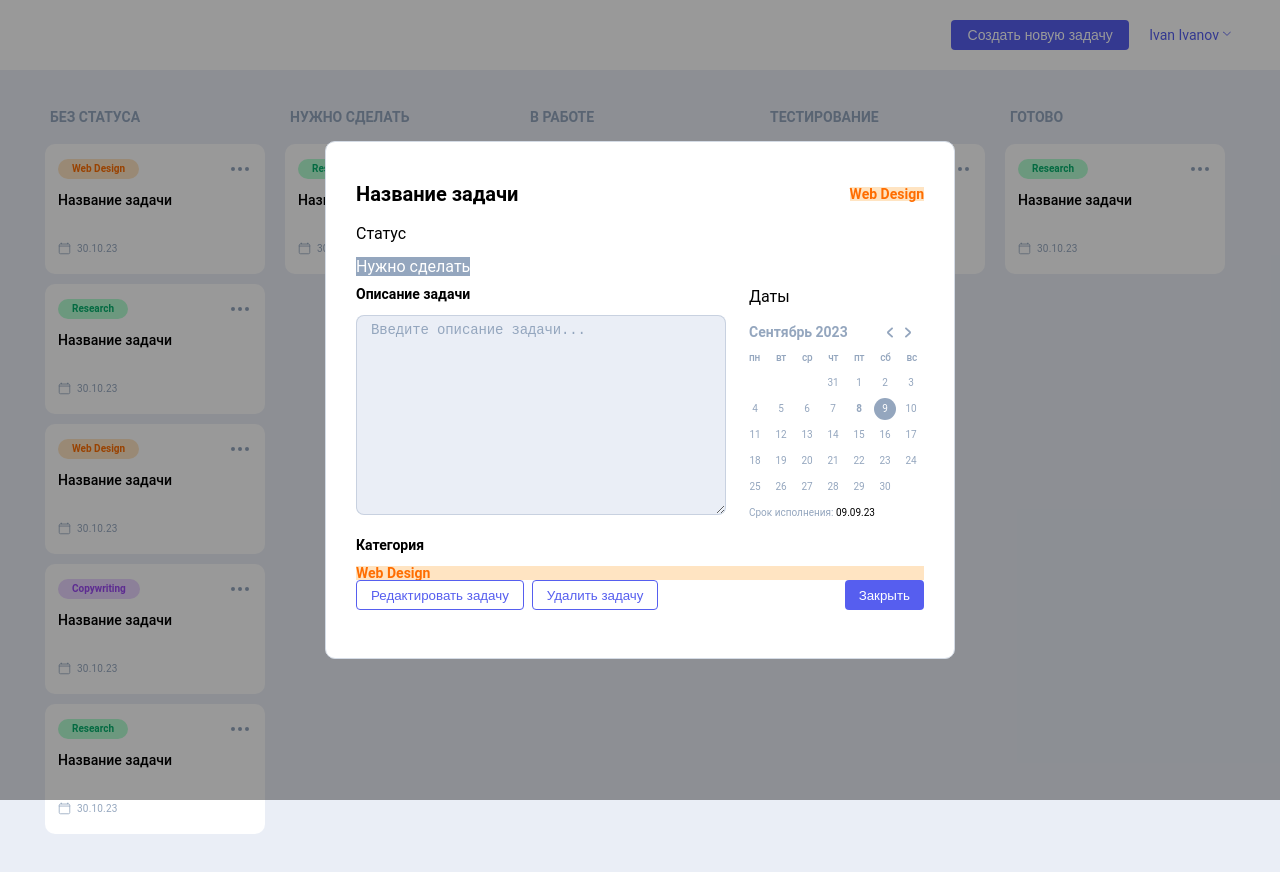
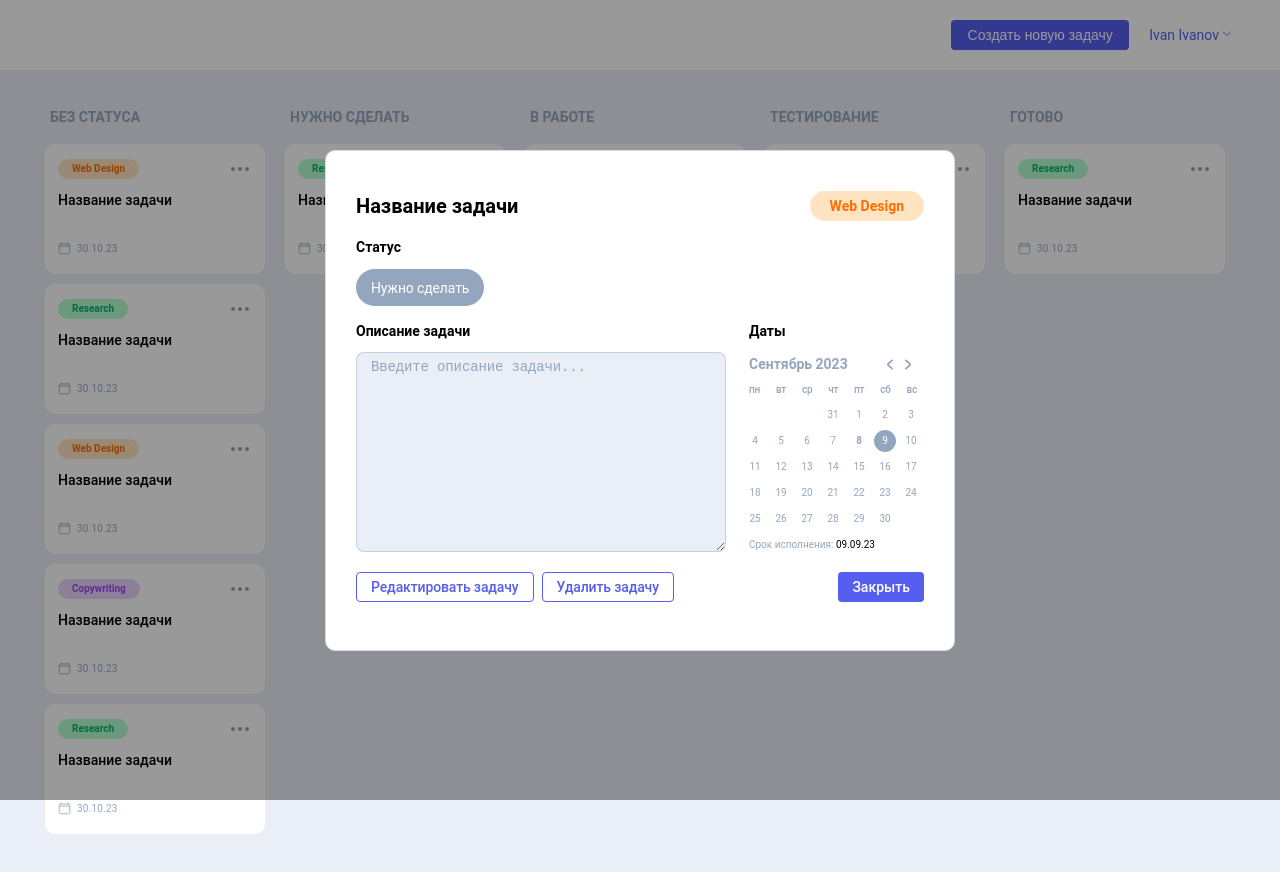
Before and after one commit to vrealzhik/kanban, a React app in the folder newTask/: page / in a window 1280 px wide. Both pictures are taken after a click on the element 240 px from the left and 169 px from the top of the page. Shown: the top 872 px of the page. Built offline with nearby package versions, Linux system fonts and the light colour scheme; the HTML template or start-up script is replaced by a standard one.

Commit message:
style part 5

```diff
--- a/newTask/src/App.css
+++ b/newTask/src/App.css
@@ -196,36 +196,12 @@
   margin-bottom: 20px;
 }
 
-.pop-browse__btn-browse, .pop-browse__btn-edit {
-  display: flex;
-  flex-wrap: wrap;
-  align-items: flex-start;
-  justify-content: space-between;
-}
-.pop-browse__btn-browse button, .pop-browse__btn-edit button {
-  height: 30px;
-  margin-bottom: 10px;
-  padding: 0 14px;
-}
+
 .pop-browse__btn-browse .btn-group button, .pop-browse__btn-edit .btn-group button {
   margin-right: 8px;
 }
 
-.form-browse__area::-moz-placeholder {
-  font-weight: 400;
-  font-size: 14px;
-  line-height: 1px;
-  color: #94A6BE;
-  letter-spacing: -0.14px;
-}
 
-._btn-bor {
-  border-radius: 4px;
-  border: 0.7px solid var(--palette-navy-60, #565EEF);
-  outline: none;
-  background: transparent;
-  color: #565EEF;
-}
 ._btn-bor a {
   color: #565EEF;
 }
@@ -245,6 +221,13 @@
   display: none;
 }
 
+.subttl {
+  color: #000;
+  font-size: 14px;
+  font-weight: 600;
+  line-height: 1;
+}
+
 ._dark {
   display: none;
 }
@@ -262,12 +245,6 @@
   border: 1px solid #565EEF;
 }
 
-.card__theme {
-  width: auto;
-  height: 20px;
-  padding: 5px 14px;
-  border-radius: 18px;
-}
 .card__theme p {
   font-size: 10px;
   font-weight: 600;
@@ -299,9 +276,7 @@
     margin: 0 auto;
     display: block;
   }
-  .cards {
 
-  }
   .cards__card {
     width: 220px;
     height: 130px;
--- a/newTask/src/components/AboutTaskModal/AboutTaskModal.jsx
+++ b/newTask/src/components/AboutTaskModal/AboutTaskModal.jsx
@@ -11,28 +11,28 @@ const AboutTaskModal = ({ isOpenEditTask, setIsOpenEditTask }) => {
           <S.PopBrowseContent>
             <S.PopBrowseTopBlock>
               <S.PopBrowseTitle>Название задачи</S.PopBrowseTitle>
-              <div className="categories__theme theme-top _orange _active-category">
-                <p className="_orange">Web Design</p>
-              </div>
+              <S.CategoriesTheme $topicColor="_orange">
+                <S.CategoriesThemeText>Web Design</S.CategoriesThemeText>
+              </S.CategoriesTheme>
             </S.PopBrowseTopBlock>
             <S.PopBrowseStatus>
               <S.StatusText>Статус</S.StatusText>
               <S.StatusThemes>
-                <div className="status__theme _hide">
-                  <p>Без статуса</p>
-                </div>
-                <div className="status__theme _gray">
-                  <p className="_gray">Нужно сделать</p>
-                </div>
-                <div className="status__theme _hide">
-                  <p>В работе</p>
-                </div>
-                <div className="status__theme _hide">
-                  <p>Тестирование</p>
-                </div>
-                <div className="status__theme _hide">
-                  <p>Готово</p>
-                </div>
+                <S.StatusThemeItemHide>
+                  <S.StatusThemeItemText>Без статуса</S.StatusThemeItemText>
+                </S.StatusThemeItemHide>
+                <S.StatusThemeItem>
+                  <S.StatusThemeItemText>Нужно сделать</S.StatusThemeItemText>
+                </S.StatusThemeItem>
+                <S.StatusThemeItemHide>
+                  <S.StatusThemeItemText>В работе</S.StatusThemeItemText>
+                </S.StatusThemeItemHide>
+                <S.StatusThemeItemHide>
+                  <S.StatusThemeItemText>Тестирование</S.StatusThemeItemText>
+                </S.StatusThemeItemHide>
+                <S.StatusThemeItemHide>
+                  <S.StatusThemeItemText>Готово</S.StatusThemeItemText>
+                </S.StatusThemeItemHide>
               </S.StatusThemes>
             </S.PopBrowseStatus>
             <S.PopBrowseWrap>
@@ -54,47 +54,39 @@ const AboutTaskModal = ({ isOpenEditTask, setIsOpenEditTask }) => {
               </S.PopBrowsForm>
               <CalendarElement />
             </S.PopBrowseWrap>
-            <div className="theme-down__categories theme-down">
-              <S.CategoriesText>Категория</S.CategoriesText>
-              <div className="categories__theme _orange _active-category">
-                <p className="_orange">Web Design</p>
-              </div>
-            </div>
-            <div className="pop-browse__btn-browse ">
-              <div className="btn-group">
-                <button className="btn-browse__edit _btn-bor _hover03">
-                  <a href="#">Редактировать задачу</a>
-                </button>
-                <button className="btn-browse__delete _btn-bor _hover03">
-                  <a href="#">Удалить задачу</a>
-                </button>
-              </div>
-              <button
-                className="btn-browse__close _btn-bg _hover01"
+            <S.PopBrowseBtnBrowse>
+              <S.BtnGroup>
+                <S.BtnBrowseEdit>
+                  Редактировать задачу
+                </S.BtnBrowseEdit>
+                <S.BtnBrowseDelete>
+                  Удалить задачу
+                </S.BtnBrowseDelete>
+              </S.BtnGroup>
+              <S.BtnBrowseClose
                 onClick={() => setIsOpenEditTask(false)}
               >
                 Закрыть
-              </button>
-            </div>
-            <div className="pop-browse__btn-edit _hide">
-              <div className="btn-group">
-                <button className="btn-edit__edit _btn-bg _hover01">
-                  <a href="#">Сохранить</a>
-                </button>
-                <button className="btn-edit__edit _btn-bor _hover03">
-                  <a href="#">Отменить</a>
-                </button>
-                <button
-                  className="btn-edit__delete _btn-bor _hover03"
+              </S.BtnBrowseClose>
+            </S.PopBrowseBtnBrowse>
+            <S.PopBroseBtnEdit>
+              <S.BtnGroup>
+                <S.BtnEditEdit>
+                  Сохранить
+                </S.BtnEditEdit>
+                <S.BtnEditCancel>
+                 Отменить
+                </S.BtnEditCancel>
+                <S.BtnEditDelete
                   id="btnDelete"
                 >
-                  <a href="#">Удалить задачу</a>
-                </button>
-              </div>
-              <button className="btn-edit__close _btn-bg _hover01">
-                <a href="#">Закрыть</a>
-              </button>
-            </div>
+                  Удалить задачу
+                </S.BtnEditDelete>
+              </S.BtnGroup>
+              <S.BtnBrowseClose>
+                Закрыть
+              </S.BtnBrowseClose>
+            </S.PopBroseBtnEdit>
           </S.PopBrowseContent>
         </S.PopBrowseBlock>
       </S.PopBrowseContainer>
--- a/newTask/src/components/AboutTaskModal/AboutTaskModal.styled.js
+++ b/newTask/src/components/AboutTaskModal/AboutTaskModal.styled.js
@@ -1,7 +1,9 @@
-import styled from "styled-components";
+import styled, { css } from "styled-components";
+import { topicStyles } from "../../styled/topic";
+import { Hovers } from "../../styled/hover";
 
 export const PopBrowse = styled.div`
-  display:${(props) => props.isOpenEditTask ? "block" : "none"};
+  display: ${(props) => (props.isOpenEditTask ? "block" : "none")};
   width: 100%;
   height: 100%;
   min-width: 375px;
@@ -55,9 +57,27 @@ export const PopBrowseTitle = styled.h3`
   line-height: 24px;
 `;
 
+export const CategoriesThemeText = styled.p`
+  font-family: Roboto;
+  font-size: 14px;
+  font-weight: 600;
+  line-height: 14px;
+  letter-spacing: 0em;
+  text-align: center;
+`;
+
 export const CategoriesTheme = styled.div`
   opacity: 1;
   display: block;
+  height: 30px;
+  border-radius: 24px;
+  padding: 8px 20px;
+  background-color: ${({ $topicColor }) =>
+    topicStyles[$topicColor]?.backgroundColor || "#FFF"};
+
+  ${CategoriesThemeText} {
+    color: ${({ $topicColor }) => topicStyles[$topicColor]?.color || "#000"};
+  }
 `;
 
 export const PopBrowseStatus = styled.div`
@@ -66,6 +86,12 @@ export const PopBrowseStatus = styled.div`
 
 export const StatusText = styled.p`
   margin-bottom: 14px;
+  font-family: Roboto;
+  font-size: 14px;
+  font-weight: 600;
+  line-height: 16px;
+  letter-spacing: 0px;
+  text-align: left;
 `;
 
 export const StatusThemes = styled.div`
@@ -78,10 +104,21 @@ export const StatusThemes = styled.div`
 export const StatusThemeItem = styled.div`
   border-radius: 24px;
   border: 0.7px solid rgba(148, 166, 190, 0.4);
+  background: #94a6be;
+  color: #ffffff;
+  padding: 11px 14px 10px;
+  margin-right: 7px;
+  margin-bottom: 7px;
+`;
+
+export const StatusThemeItemHide = styled.div`
+  border-radius: 24px;
+  border: 0.7px solid rgba(148, 166, 190, 0.4);
   color: #94a6be;
   padding: 11px 14px 10px;
   margin-right: 7px;
   margin-bottom: 7px;
+  display: none;
 `;
 
 export const StatusThemeItemText = styled.p`
@@ -155,3 +192,90 @@ export const CategoriesThemeBot = styled.div`
   margin-right: 7px;
   opacity: 0.4;
 `;
+
+export const PopBrowseBtnBrowse = styled.div`
+  display: flex;
+  flex-wrap: wrap;
+  align-items: flex-start;
+  justify-content: space-between;
+`;
+
+export const PopBroseBtnEdit = styled(PopBrowseBtnBrowse)`
+  display: none;
+`;
+
+const PopBrowseBtnMixin = css`
+  height: 30px;
+  margin-bottom: 10px;
+  padding: 0 14px;
+  font-family: Roboto;
+  font-size: 14px;
+  font-weight: 500;
+  line-height: 10px;
+  letter-spacing: -0.01em;
+  text-align: center;
+`;
+
+const PopBtnBorMixin = css`
+  border-radius: 4px;
+  border: 0.7px solid var(--palette-navy-60, #565eef);
+  outline: none;
+  background: transparent;
+  color: #565eef;
+`;
+
+const PopBtnBgMixin = css`
+  border-radius: 4px;
+  background: #565eef;
+  border: none;
+  outline: none;
+  color: #ffffff;
+`;
+
+export const BtnBrowseEdit = styled.button`
+  ${PopBrowseBtnMixin}
+  ${Hovers.hover03}
+  ${PopBtnBorMixin}
+`;
+
+export const BtnBrowseDelete = styled.button`
+  ${PopBrowseBtnMixin}
+  ${Hovers.hover03}
+  ${PopBtnBorMixin}
+`;
+
+export const BtnBrowseClose = styled.button`
+  ${PopBtnBgMixin}
+  ${Hovers.hover01}
+  font-family: Roboto;
+  font-size: 14px;
+  font-weight: 500;
+  line-height: 10px;
+  letter-spacing: 0em;
+  text-align: center;
+  padding: 10px 14px;
+  border-radius: 4px;
+`;
+
+export const BtnGroup = styled.div`
+  display: flex;
+  gap: 8px;
+`;
+
+export const BtnEditEdit = styled.button`
+  ${PopBrowseBtnMixin}
+  ${PopBtnBgMixin}
+  ${Hovers.hover01}
+`;
+
+export const BtnEditCancel = styled.button`
+  ${PopBrowseBtnMixin}
+  ${Hovers.hover03}
+  ${PopBtnBorMixin}
+`;
+
+export const BtnEditDelete = styled.button`
+  ${PopBrowseBtnMixin}
+  ${Hovers.hover03}
+  ${PopBtnBorMixin}
+`;
--- a/newTask/src/components/CardItem/CardItem.jsx
+++ b/newTask/src/components/CardItem/CardItem.jsx
@@ -18,9 +18,9 @@ const CardItem = ({ theme, title, date, setIsOpenEditTask }) => {
     <S.CardsItem>
       <S.CardsCard>
         <S.CardGroup>
-          <div className={"card__theme " + color}>
-            <p className={color}>{theme}</p>
-          </div>
+          <S.CardTheme $color={color} >
+            <S.CardThemeText>{theme}</S.CardThemeText>
+          </S.CardTheme>
           <S.CardBtn onClick={() => setIsOpenEditTask(true)}>
             <S.CardBtnDot></S.CardBtnDot>
             <S.CardBtnDot></S.CardBtnDot>
--- a/newTask/src/components/CardItem/CardItem.styled.js
+++ b/newTask/src/components/CardItem/CardItem.styled.js
@@ -1,4 +1,24 @@
 import styled from "styled-components";
+import { topicStyles } from "../../styled/topic";
+
+export const CardThemeText = styled.p`
+  font-size: 10px;
+  font-weight: 600;
+  line-height: 10px;
+`;
+
+export const CardTheme = styled.div`
+  width: auto;
+  height: 20px;
+  padding: 5px 14px;
+  border-radius: 18px;
+  background-color: ${({ $color }) =>
+    topicStyles[$color]?.backgroundColor || "#FFF"};
+
+  ${CardThemeText} {
+    color: ${({ $color }) => topicStyles[$color]?.color || "#000"};
+  }
+`;
 
 export const CardsItem = styled.div`
   padding: 5px;
--- a/newTask/src/components/ExitModal/ExitModal.jsx
+++ b/newTask/src/components/ExitModal/ExitModal.jsx
@@ -12,7 +12,7 @@ const ExitModal = ({ isOpenExit }) => {
                 <S.PopExitYesLink>Да, выйти</S.PopExitYesLink>
               </S.PopExitYes>
               <S.PopExitNo>
-                <S.PopExitNoLink>Нет, остаться</S.PopExitNoLink>
+                Нет, остаться
               </S.PopExitNo>
             </S.PopExitFormGroup>
           </S.PopExitForm>
--- a/newTask/src/components/NewTaskModal/NewTaskModal.jsx
+++ b/newTask/src/components/NewTaskModal/NewTaskModal.jsx
@@ -9,25 +9,16 @@ const NewTaskModal = ({ isOpenNewTask, setIsOpenNewTask, addTask }) => {
   return (
     <S.PopNewCard isOpenNewTask={isOpenNewTask} id="popNewCard">
       <S.PopNewCardContainer>
-        <S.PopNewCardBlock
-          onClick={(e) => e.stopPropagation()}
-        >
+        <S.PopNewCardBlock onClick={(e) => e.stopPropagation()}>
           <S.PopNewCardContent>
             <S.PopNewCardTitle>Создание задачи</S.PopNewCardTitle>
-            <S.PopNewCardClose
-              onClick={() => setIsOpenNewTask(false)}
-            >
+            <S.PopNewCardClose onClick={() => setIsOpenNewTask(false)}>
               &#10006;
             </S.PopNewCardClose>
             <S.PopNewCardWrap>
-              <S.PopNewCardForm
-                id="formNewCard"
-                action="#"
-              >
+              <S.PopNewCardForm id="formNewCard" action="#">
                 <S.FormNewBlock>
-                  <S.SubTitle htmlFor="formTitle">
-                    Название задачи
-                  </S.SubTitle>
+                  <S.SubTitle htmlFor="formTitle">Название задачи</S.SubTitle>
                   <S.FormNewInput
                     type="text"
                     name="name"
@@ -37,9 +28,7 @@ const NewTaskModal = ({ isOpenNewTask, setIsOpenNewTask, addTask }) => {
                   />
                 </S.FormNewBlock>
                 <S.FormNewBlock>
-                  <S.SubTitle htmlFor="textArea">
-                    Описание задачи
-                  </S.SubTitle>
+                  <S.SubTitle htmlFor="textArea">Описание задачи</S.SubTitle>
                   <S.FormNewArea
                     name="text"
                     id="textArea"
@@ -47,49 +36,20 @@ const NewTaskModal = ({ isOpenNewTask, setIsOpenNewTask, addTask }) => {
                   ></S.FormNewArea>
                 </S.FormNewBlock>
               </S.PopNewCardForm>
-              <div className="pop-new-card__calendar calendar">
-                <p className="calendar__ttl subttl">Даты</p>
-                <div className="calendar__block">
-                  <div className="calendar__nav">
-                    <div className="calendar__month">Сентябрь 2023</div>
-                    <div className="nav__actions">
-                      <div className="nav__action" data-action="prev">
-                        <svg
-                          xmlns="http://www.w3.org/2000/svg"
-                          width="6"
-                          height="11"
-                          viewBox="0 0 6 11"
-                        >
-                          <path d="M5.72945 1.95273C6.09018 1.62041 6.09018 1.0833 5.72945 0.750969C5.36622 0.416344 4.7754 0.416344 4.41218 0.750969L0.528487 4.32883C-0.176162 4.97799 -0.176162 6.02201 0.528487 6.67117L4.41217 10.249C4.7754 10.5837 5.36622 10.5837 5.72945 10.249C6.09018 9.9167 6.09018 9.37959 5.72945 9.04727L1.87897 5.5L5.72945 1.95273Z" />
-                        </svg>
-                      </div>
-                      <div className="nav__action" data-action="next">
-                        <svg
-                          xmlns="http://www.w3.org/2000/svg"
-                          width="6"
-                          height="11"
-                          viewBox="0 0 6 11"
-                        >
-                          <path d="M0.27055 9.04727C-0.0901833 9.37959 -0.0901832 9.9167 0.27055 10.249C0.633779 10.5837 1.2246 10.5837 1.58783 10.249L5.47151 6.67117C6.17616 6.02201 6.17616 4.97799 5.47151 4.32883L1.58782 0.75097C1.2246 0.416344 0.633778 0.416344 0.270549 0.75097C-0.0901831 1.0833 -0.090184 1.62041 0.270549 1.95273L4.12103 5.5L0.27055 9.04727Z" />
-                        </svg>
-                      </div>
-                    </div>
-                  </div>
-                  <CalendarElement />
-
-                  <input type="hidden" id="datepick_value" value="08.09.2023" />
-                  <div className="calendar__period">
-                    <p className="calendar__p date-end">
-                      Выберите срок исполнения{" "}
-                      <span className="date-control"></span>.
-                    </p>
-                  </div>
-                </div>
-              </div>
+              <S.CalendarBlock>
+                <CalendarElement />
+                <input type="hidden" id="datepick_value" value="08.09.2023" />
+                <S.CalendarPeriod>
+                  <S.CalendarText>
+                    Выберите срок исполнения
+                    <S.CalendarTextSpan></S.CalendarTextSpan>.
+                  </S.CalendarText>
+                </S.CalendarPeriod>
+              </S.CalendarBlock>
             </S.PopNewCardWrap>
-            <div className="pop-new-card__categories categories">
-              <p className="categories__p subttl">Категория</p>
-              <div className="categories__themes">
+            <S.PopNewCardCategories>
+              <S.PopNewCardCategoriesTitle>Категория</S.PopNewCardCategoriesTitle>
+              <S.CategoriesThemes>
                 <div className="categories__theme _orange _active-category">
                   <p className="_orange">Web Design</p>
                 </div>
@@ -99,12 +59,9 @@ const NewTaskModal = ({ isOpenNewTask, setIsOpenNewTask, addTask }) => {
                 <div className="categories__theme _purple">
                   <p className="_purple">Copywriting</p>
                 </div>
-              </div>
-            </div>
-            <S.FormNewCreate
-              id="btnCreate"
-              onClick={handleNewTask}
-            >
+              </S.CategoriesThemes>
+            </S.PopNewCardCategories>
+            <S.FormNewCreate id="btnCreate" onClick={handleNewTask}>
               Создать задачу
             </S.FormNewCreate>
           </S.PopNewCardContent>
```
Also changed, not shown: newTask/src/components/ExitModal/ExitModal.styled.js (+5 -20 lines), newTask/src/components/Header/Header.styled.js (+4 -3 lines), newTask/src/components/NewTaskModal/NewTaskModal.styled.js (+45 -0 lines).
